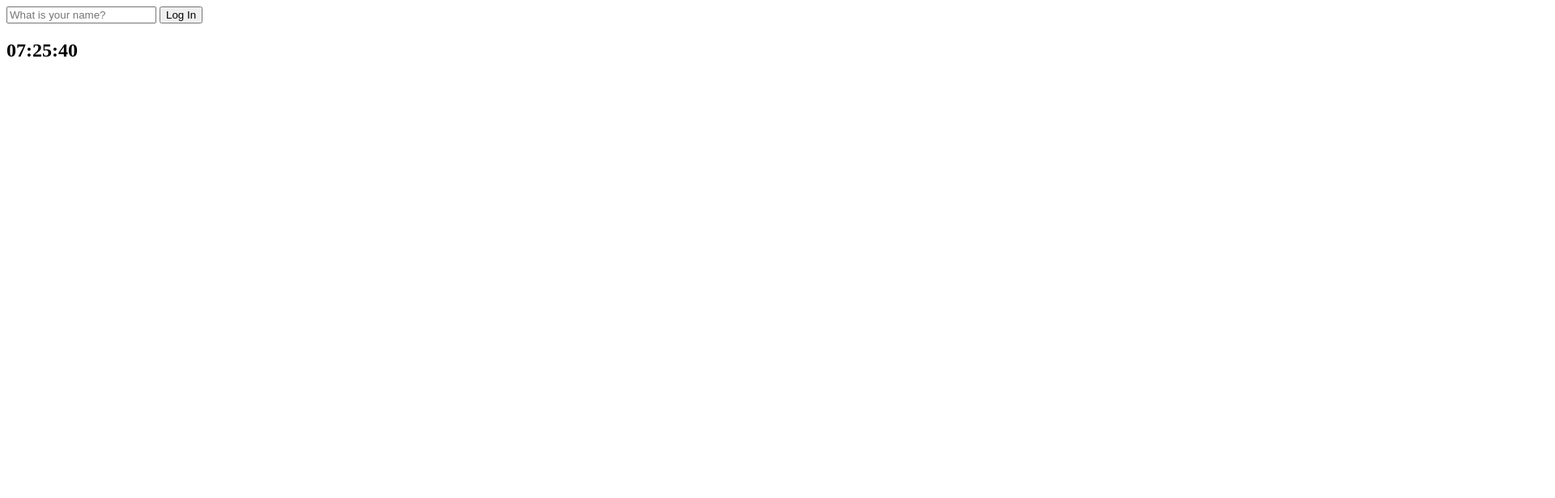
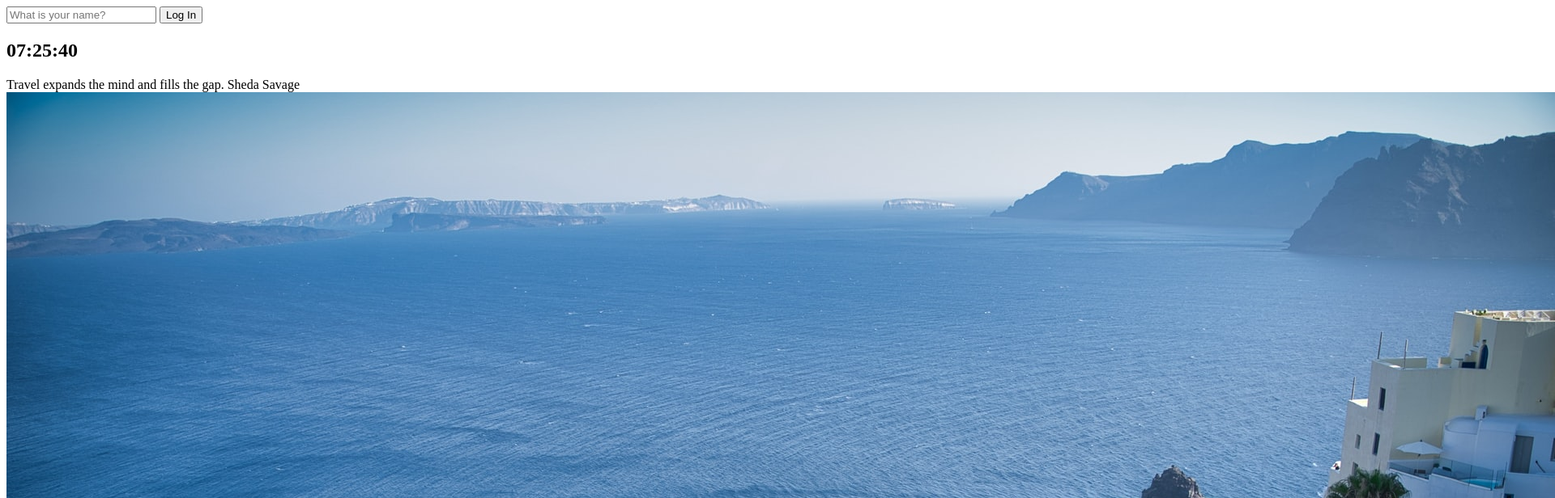
Before and after one commit to HongDongk/Momentum_Clone.github.io, a plain HTML site: page index.html in a window 1280 px wide. Shown: the top 616 px of the page at 81% size, 1920 px wide, since content can reach past the window. Drawn offline with Linux system fonts and the light colour scheme.

Commit message:
background_update

```diff
--- a/index.html
+++ b/index.html
@@ -1,6 +1,5 @@
 <!DOCTYPE html>
 <html lang="en">
-
   <head>
     <meta charset="UTF-8" />
     <meta name="viewport" content="width=device-width, initial-scale=1.0" />
@@ -8,21 +7,26 @@
     <title>Momentum App</title>
   </head>
 
-
   <body>
-
     <form class="hidden" id="login-form">
       <input required maxlength="15" type="text" placeholder="What is your name?"/>
       <input type="submit" value="Log In" />
     </form>
+    <h2 id="clock">00:00:00</h2>
+    <h1 class="hidden" id="greeting"></h1>
+    <div id="quote">
+      <span></span>
+      <span></span>
+    </div>
 
-    <h1 id="greeting" class="hidden"></h1>
-    <h2 id="clock">00:00</h2>
+
 
 
 
 
     <script src="js/greeting.js"></script>
     <script src="js/clock.js"></script>
+    <script src="js/quotes.js"></script>
+    <script src="js/background.js"></script>
   </body>
 </html>
--- /dev/null
+++ b/js/background.js
@@ -0,0 +1,9 @@
+const images = ["0.jpeg", "1.jpeg", "2.jpeg"];
+
+const chosenImage = images[Math.floor(Math.random() * images.length)];
+
+const bgImage = document.createElement("img"); //html에 img라는 element 생성
+
+bgImage.src = `img/${chosenImage}`;
+
+document.body.appendChild(bgImage); //html에 img라는 element 추가
--- a/js/clock.js
+++ b/js/clock.js
@@ -1,12 +1,12 @@
 const clock =document.querySelector("#clock");
 
 function getClock(){
-    const date= new Date();
+    const date = new Date();
     const hours = String(date.getHours()).padStart(2,"0");  // padStart: string이 2글자이하일때 숫자 0을추가한다!! & getHours: 현재시각불러오기
     const minutes = String(date.getMinutes()).padStart(2,"0");
     const seconds = String(date.getSeconds()).padStart(2,"0");
-    clock.innerText=(`${hours}:${minutes}:${seconds}`);
+    clock.innerText = (`${hours}:${minutes}:${seconds}`);
 }
 
 getClock();
-setInterval(getClock,1000) //1초마다 반복하게하는 함수
+setInterval(getClock,1000)  //1초마다 반복하게하는 함수
--- /dev/null
+++ b/js/quotes.js
@@ -0,0 +1,50 @@
+const quotes = [
+    {
+      quote: "The way to get started is to quit talking and begin doing.",
+      author: "Walt Disney",
+    },
+    {
+      quote: "Life is what happens when you're busy making other plans.",
+      author: "John Lennon",
+    },
+    {
+      quote:
+        "The world is a book and those who do not travel read only one page.",
+      author: "Saint Augustine",
+    },
+    {
+      quote: "Life is either a daring adventure or nothing at all.",
+      author: "Helen Keller",
+    },
+    {
+      quote: "To Travel is to Live",
+      author: "Hans Christian Andersen",
+    },
+    {
+      quote: "Only a life lived for others is a life worthwhile.",
+      author: "Albert Einstein",
+    },
+    {
+      quote: "You only live once, but if you do it right, once is enough.",
+      author: "Mae West",
+    },
+    {
+      quote: "Never go on trips with anyone you do ntot love.",
+      author: "Hemmingway",
+    },
+    {
+      quote: "We wander for distraction, but we travel for fulfilment.",
+      author: "Hilaire Belloc",
+    },
+    {
+      quote: "Travel expands the mind and fills the gap.",
+      author: "Sheda Savage",
+    }
+  ];
+
+  const quote = document.querySelector("#quote span:first-child");
+  const author = document.querySelector("#quote span:last-child");
+  const todaysQuote = quotes[Math.floor(Math.random() * quotes.length)];
+
+  quote.innerText = todaysQuote.quote;
+  author.innerText = todaysQuote.author;
```
Also changed, not shown: img/0.jpeg (added), img/1.jpeg (added), img/2.jpeg (added).
